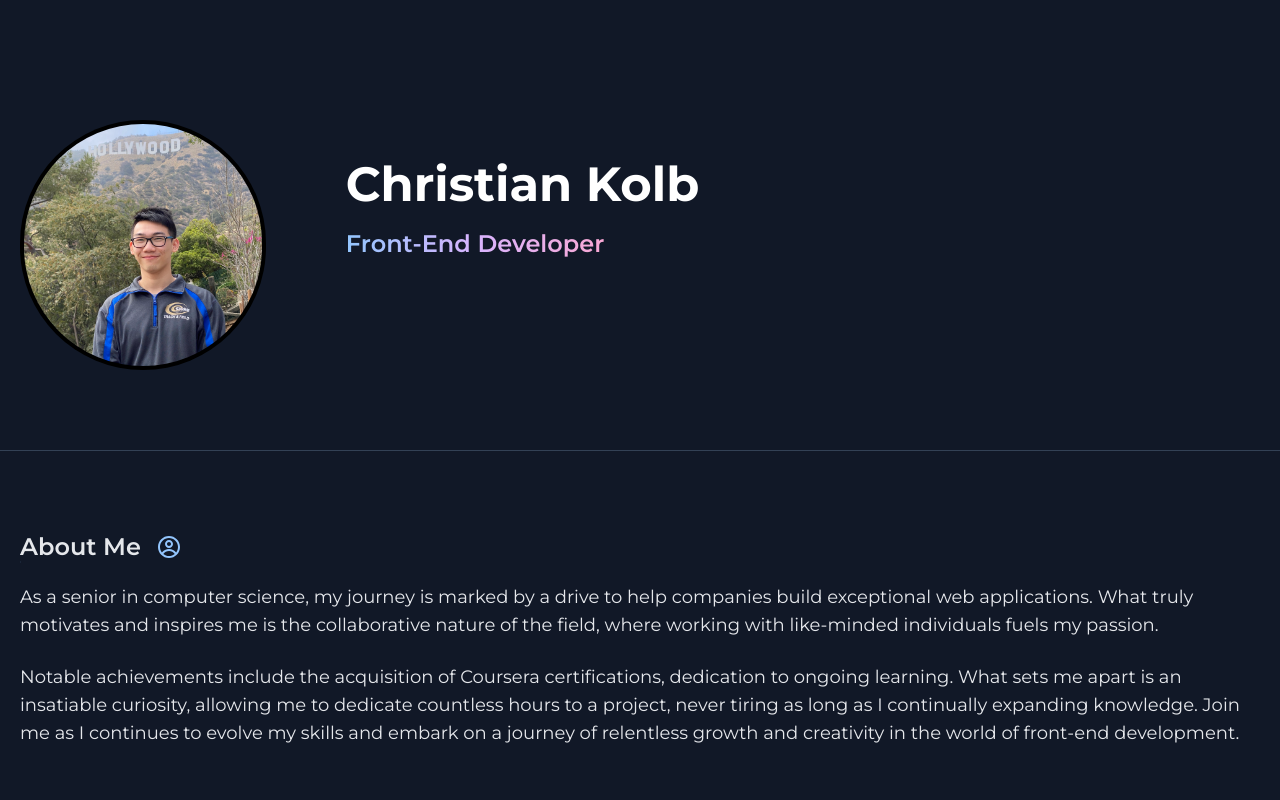
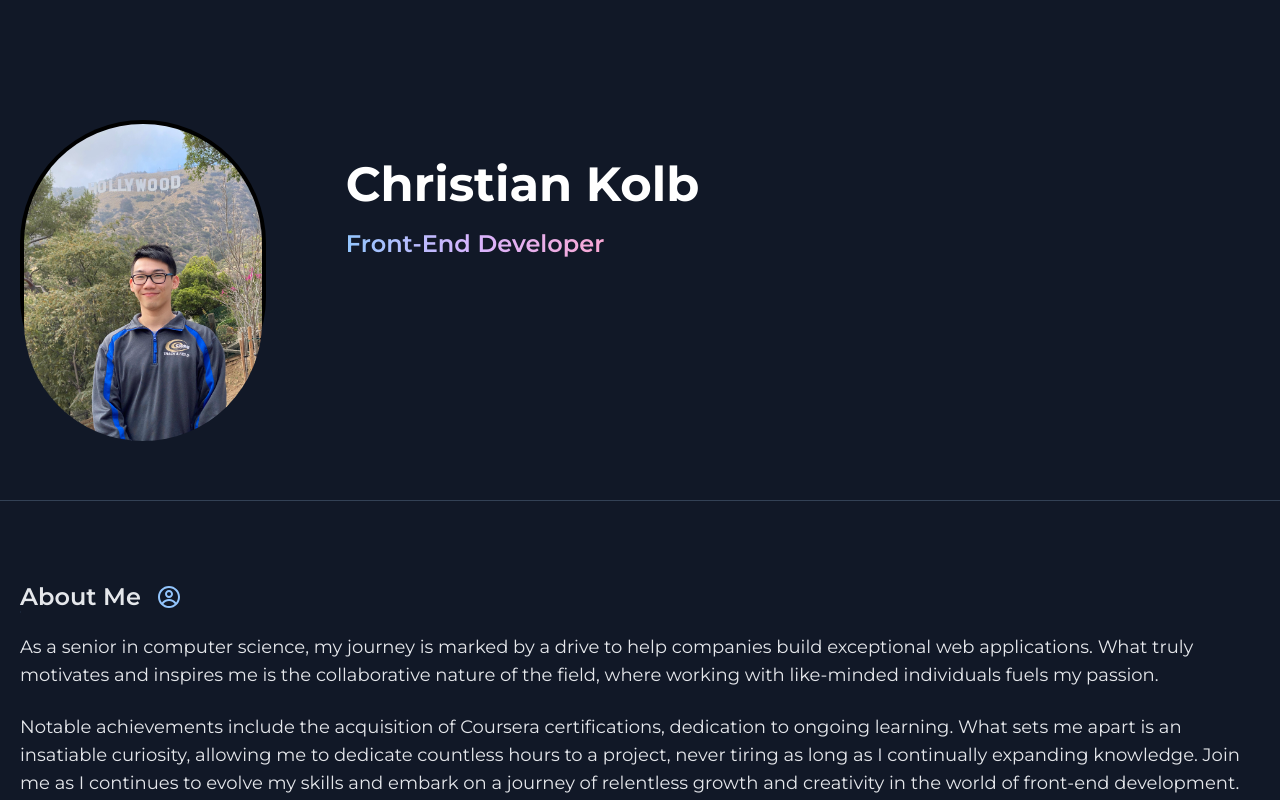
Before and after one commit to chriskolb00/portfolio-v2, a Next.js app: page / in a window 1280 px wide. Shown: the top 800 px of the page. Built offline with nearby package versions, Linux system fonts and the light colour scheme.

Commit message:
fix change

```diff
--- a/components/Banner.tsx
+++ b/components/Banner.tsx
@@ -3,9 +3,9 @@ import React from 'react'
 const Banner = () => {
   return (
     <div className='py-20 flex flex-col md:flex-row md:items-start items-center gap-20 wrapper'>
-        <div className='w-[250px] h-[250px] rounded-full bg-black'>
-            <Image src="/images/profile.jpeg" alt="Profile image"  width={250} height={250}
-            className='w-full h-full rounded-full border-sm object-cover border-indigo-600 p-1'/>
+        <div className='w-[250px] h-[300px] rounded-full bg-black'>
+            <Image src="/images/profile.png" alt="Profile image" width={250} height={250}
+            className='rounded-full border-sm object-cover border-indigo-600 p-1'/>
         </div>
         <div className='mt-10 w-3/4 flex flex-col items-center md:items-start gap-5'>
 
```
Also changed, not shown: public/images/profile.png (renamed from public/images/profile.JPEG).
